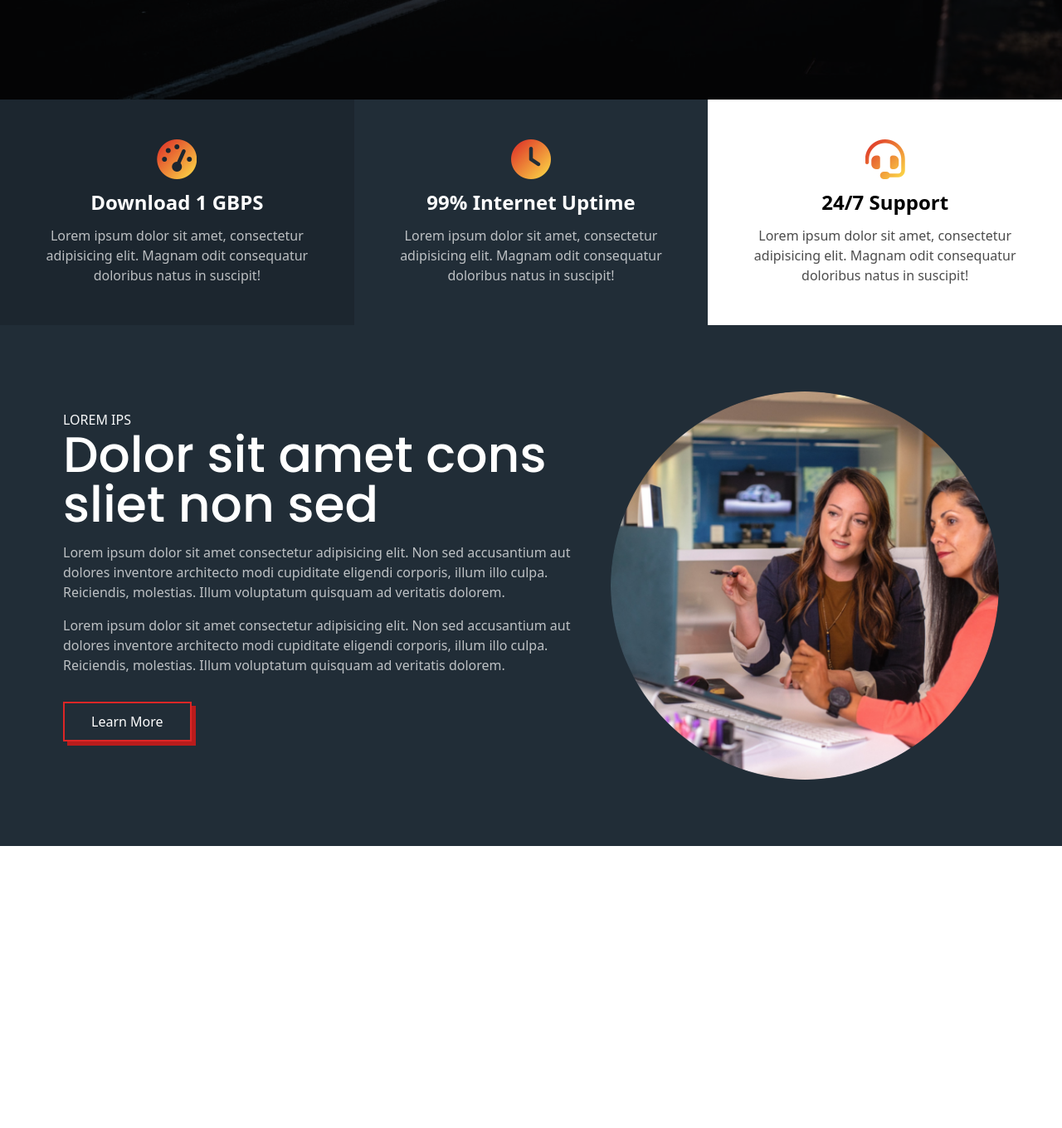
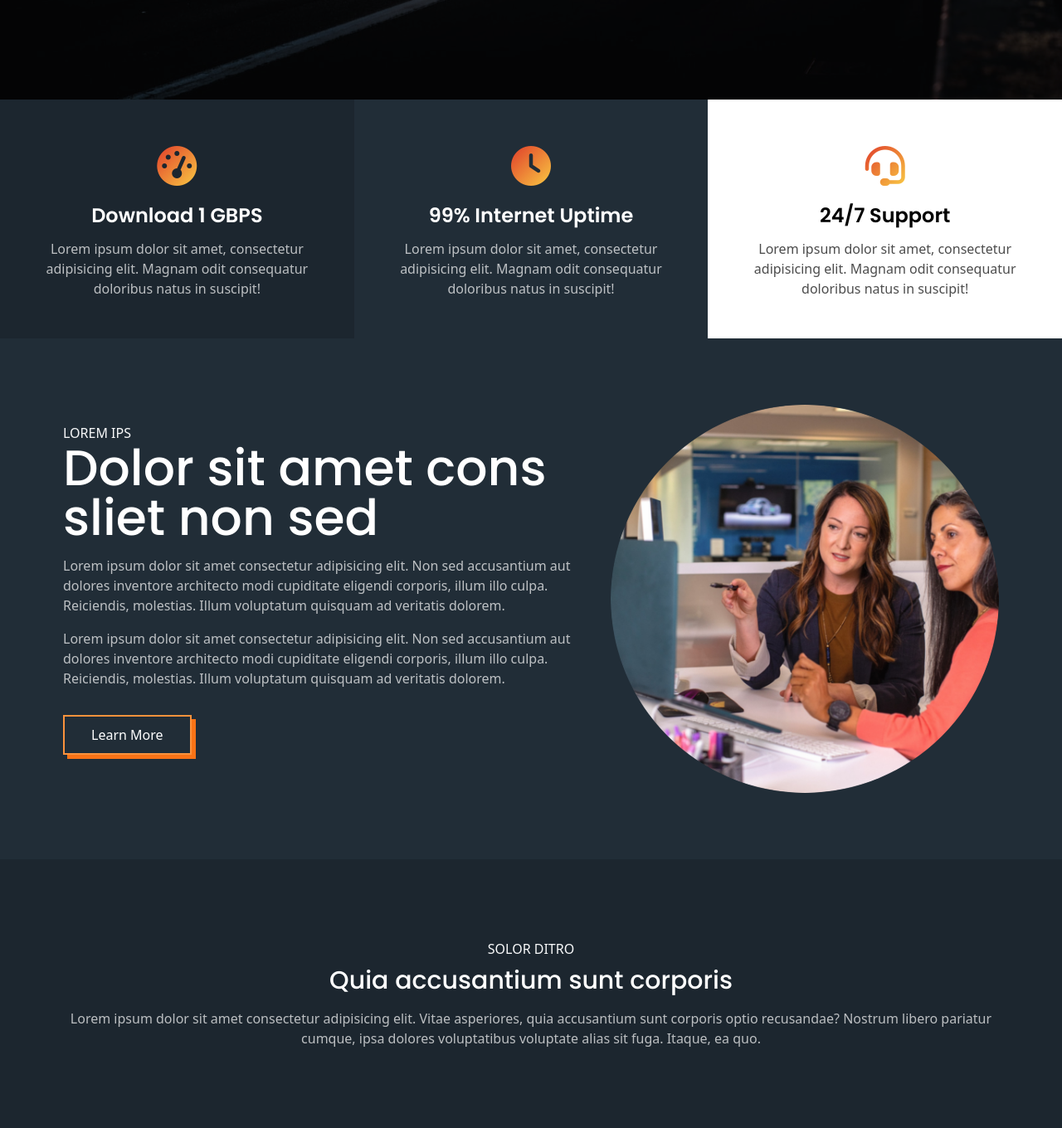
Before and after one commit to mariotbg11/tailwindcss-landing-page, a website built with Vite: page index.html in a window 1280 px wide. Shown: the part 744-2104 px from the top of the page at 83% size. Before the commit the page ends 1764 px from the top, so only its background shows below. Built offline with nearby package versions, Linux system fonts and the light colour scheme.

Commit message:
Commit file

```diff
--- a/index.html
+++ b/index.html
@@ -29,7 +29,7 @@
         class="bg-transparent shadow-none absolute z-20 w-full left-0 xsm:py-2 sm:py-2 lg:pt-7"
       >
         <div
-          class="flex justify-between items-center mx-auto px-3 xsm:container sm:max-w-xl md:max-w-2xl lg:max-w-4xl xl:max-w-6xl 2xl:max-w-8xl"
+          class="flex justify-between items-center mx-auto px-3 sm:max-w-xl md:max-w-2xl lg:max-w-4xl xl:max-w-6xl 2xl:max-w-8xl"
         >
           <a href="#" class="text-3xl font-semibold text-white">Logo</a>
           <div class="xsm:hidden lg:block">
@@ -56,10 +56,10 @@
         class="bg-[url('/img/marc-olivier-jodoin-NqOInJ-ttqM-unsplash.jpg')] bg-cover bg-center bg-no-repeat bg-fixed bg-gray-600 bg-blend-multiply min-h-screen z-10 xsm:py-40 sm:py-36 lg:py-48"
       >
         <div
-          class="mx-auto px-3 xsm:container sm:max-w-xl md:max-w-2xl lg:max-w-4xl xl:max-w-6xl 2xl:max-w-8xl"
+          class="mx-auto px-3 sm:max-w-xl md:max-w-2xl lg:max-w-4xl xl:max-w-6xl 2xl:max-w-8xl"
         >
           <h1
-            class="font-poppins leading-tight font-medium pb-6 text-white xsm:text-3xl sm:text-6xl"
+            class="font-poppins font-medium pb-6 text-white xsm:text-3xl sm:text-6xl"
           >
             Best
             <span
@@ -76,21 +76,21 @@
           <div class="flex items-center pb-4">
             <p class="py-2 px-2.5">
               <i
-                class="fa-sharp fa-solid fa-house-laptop text-xl text-red-600"
+                class="fa-sharp fa-solid fa-house-laptop text-xl text-orange-400"
               ></i>
             </p>
             <p class="text-white">Lorem ipsum dolor sit amet.</p>
           </div>
           <div class="flex items-center">
             <p class="py-2 px-2.5">
-              <i class="fa-sharp fa-solid fa-wifi text-xl text-red-600"></i>
+              <i class="fa-sharp fa-solid fa-wifi text-xl text-orange-400"></i>
             </p>
             <p class="text-white">Lorem ipsum dolor sit amet.</p>
           </div>
           <div class="my-6">
             <a
               href="#"
-              class="inline-block text-center align-middle py-2.5 px-8 border-2 border-solid border-red-600 transition ease-in-out delay-75 hover:shadow-none hover:py-2.5 hover:px-8 text-white shadow-bx-sd hover:translate-x-2 hover:translate-y-2"
+              class="inline-block text-center align-middle py-2.5 px-8 border-2 border-solid border-orange-400 transition ease-in-out delay-75 hover:shadow-none hover:py-2.5 hover:px-8 text-white shadow-bx-sd hover:translate-x-2 hover:translate-y-2"
               >View Plans</a
             >
           </div>
@@ -102,9 +102,9 @@
         <div class="flex xsm:flex-wrap lg:flex-nowrap">
           <div class="bg-primary text-center p-12">
             <i
-              class="fa-solid fa-gauge-high text-5xl text-transparent bg-clip-text bg-gradient-to-br from-red-600 to-yellow-300"
+              class="fa-solid fa-gauge-high text-5xl text-transparent bg-clip-text bg-gradient-to-br from-red-600 to-yellow-300 p-2"
             ></i>
-            <h4 class="text-2xl font-semibold py-3 text-white">
+            <h4 class="font-poppins text-2xl font-semibold py-3 text-white">
               Download 1 GBPS
             </h4>
             <p class="text-white opacity-70">
@@ -114,9 +114,9 @@
           </div>
           <div class="bg-primarylight text-center p-12">
             <i
-              class="fa-solid fa-clock text-5xl text-transparent bg-clip-text bg-gradient-to-br from-red-600 to-yellow-300"
+              class="fa-solid fa-clock text-5xl text-transparent bg-clip-text bg-gradient-to-br from-red-600 to-yellow-300 p-2"
             ></i>
-            <h4 class="text-2xl font-semibold py-3 text-white">
+            <h4 class="font-poppins text-2xl font-semibold py-3 text-white">
               99% Internet Uptime
             </h4>
             <p class="text-white opacity-70">
@@ -126,9 +126,11 @@
           </div>
           <div class="bg-white text-center p-12">
             <i
-              class="fa-solid fa-headset text-5xl text-transparent bg-clip-text bg-gradient-to-br from-red-600 to-yellow-300"
+              class="fa-solid fa-headset text-5xl text-transparent bg-clip-text bg-gradient-to-br from-red-600 to-yellow-300 p-2"
             ></i>
-            <h4 class="text-2xl font-semibold py-3">24/7 Support</h4>
+            <h4 class="font-poppins text-2xl font-semibold py-3">
+              24/7 Support
+            </h4>
             <p class="opacity-70">
               Lorem ipsum dolor sit amet, consectetur adipisicing elit. Magnam
               odit consequatur doloribus natus in suscipit!
@@ -145,7 +147,7 @@
           <div class="basis-7/12 px-3 xsm:px-0">
             <p class="text-textlight">LOREM IPS</p>
             <h2
-              class="font-poppins text-6xl leading-tight font-medium text-white mb-2 xsm:text-3xl sm:text-6xl"
+              class="font-poppins font-medium text-white mb-2 xsm:text-3xl sm:text-6xl"
             >
               Dolor sit amet cons<br />sliet non sed
             </h2>
@@ -164,7 +166,7 @@
             <div class="my-6">
               <a
                 href="#"
-                class="inline-block text-center align-middle py-2.5 px-8 border-2 border-solid border-red-600 transition ease-in-out delay-75 hover:shadow-none hover:py-2.5 hover:px-8 text-white shadow-bx-sd hover:translate-x-2 hover:translate-y-2"
+                class="inline-block text-center align-middle py-2.5 px-8 border-2 border-solid border-orange-400 transition ease-in-out delay-75 hover:shadow-none hover:py-2.5 hover:px-8 text-white shadow-bx-sd hover:translate-x-2 hover:translate-y-2"
                 >Learn More</a
               >
             </div>
@@ -178,6 +180,26 @@
           </div>
         </div>
       </section>
+
+      <!-- SERVICES -->
+      <section class="bg-primary xsm:py-12 xl:py-24">
+        <div
+          class="mx-auto px-3 text-center sm:max-w-xl md:max-w-2xl lg:max-w-4xl xl:max-w-6xl 2xl:max-w-8xl"
+        >
+          <p class="text-textlight">SOLOR DITRO</p>
+          <h2
+            class="font-poppins text-white font-medium py-2 mb-2 xsm:text-3xl sm:text-3xl"
+          >
+            Quia accusantium sunt corporis
+          </h2>
+          <p class="text-white opacity-70">
+            Lorem ipsum dolor sit amet consectetur adipisicing elit. Vitae
+            asperiores, quia accusantium sunt corporis optio recusandae? Nostrum
+            libero pariatur cumque, ipsa dolores voluptatibus voluptate alias
+            sit fuga. Itaque, ea quo.
+          </p>
+        </div>
+      </section>
     </main>
   </body>
 </html>
--- a/tailwind.config.js
+++ b/tailwind.config.js
@@ -7,7 +7,7 @@ module.exports = {
         poppins: ["Poppins", "sans-serif"],
       },
       boxShadow: {
-        "bx-sd": "5px 5px 0 0 #b91c1c",
+        "bx-sd": "5px 5px 0 0 rgb(249 115 22);",
       },
       colors: {
         primary: "#1c262f",
```
Also changed, not shown: build/tailwind.css.
